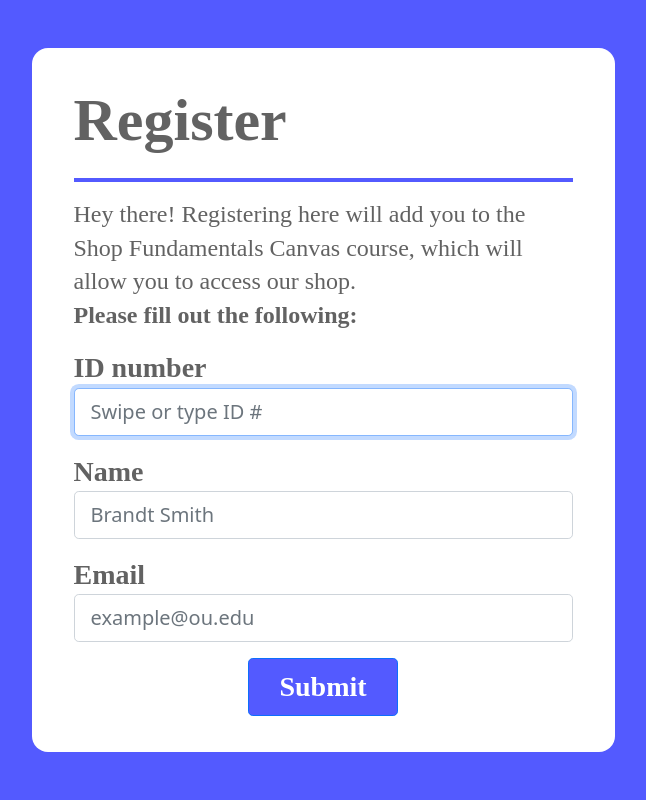
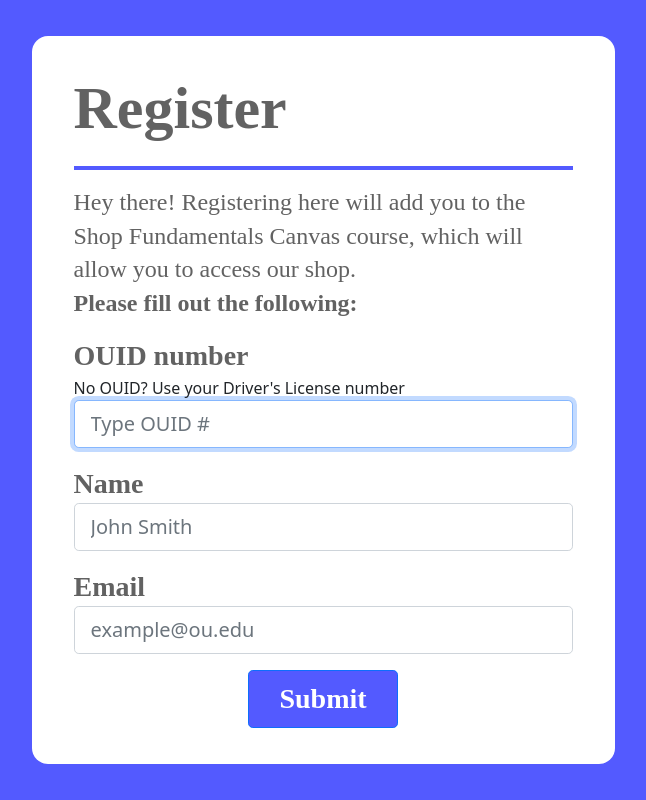
Before and after one commit to 2CATteam/FabLabSwipeLogin, a website: page static/enrollView.html in a window 1280 px wide. Shown: the whole page, without its empty margins (317-963 px from the left). Drawn offline with nearby package versions, Linux system fonts and the light colour scheme; a web font is replaced by a local one.

Commit message:
Making minor UI changes

```diff
--- a/main.js
+++ b/main.js
@@ -333,7 +333,7 @@ for (let i in instances) {
         router.get(`/${instances[i].certs[j].name.replace(/\W/g, '')}`, (req, res) => {
             //Using Pug (a cool library I just learned), render an HTML page representing the Canvas quiz, and send it to the client
             canvasTools.getQuizData(instances[i].certs[j].quizId).then((data) => {
-                res.render("quizTemplate.pug", {data: data})
+                res.render("quizTemplate.pug", {data: data, shopName: i})
             }).catch((err) => {
                 //Error handling
                 console.error(err)
--- a/static/enrollView.html
+++ b/static/enrollView.html
@@ -20,11 +20,13 @@
                     <p class="labelText" style="font-size: 24px;">Hey there! Registering here will add you to the Shop Fundamentals Canvas course, which will allow you to access our shop.
                         <strong>Please fill out the following:</strong></p>
                     <form class="needs-validation" id="registrationForm" novalidate>
-                        <label class="labelText" style="font-size: 28px; font-weight: bold;" for="IDInput">ID number</label>
-                        <input id="IDInput" class="form-control form-control-lg mb-3" type="text" placeholder="Swipe or type ID #" required>
+                        <label class="labelText" style="font-size: 28px; font-weight: bold;" for="IDInput">OUID number</label>
+                        <br/>
+                        <label for="IDInput">No OUID? Use your Driver's License number</label>
+                        <input id="IDInput" class="form-control form-control-lg mb-3" type="text" placeholder="Type OUID #" required>
                         <div class="invalid-feedback">Invalid ID</div>
                         <label class="labelText" style="font-size: 28px; font-weight: bold;" for="NameInput">Name</label>
-                        <input id="NameInput" class="form-control form-control-lg mb-3" type="text" placeholder="Brandt Smith" required>
+                        <input id="NameInput" class="form-control form-control-lg mb-3" type="text" placeholder="John Smith" required>
                         <label class="labelText" style="font-size: 28px; font-weight: bold;" for="EmailInput">Email</label>
                         <input id="EmailInput" class="form-control form-control-lg mb-3" type="text" placeholder="example@ou.edu" required>
                         <div style="display: flex; justify-content: space-around;">
--- a/static/quizTemplate.pug
+++ b/static/quizTemplate.pug
@@ -39,6 +39,7 @@ html
                 //Ask for email
                 form
                     p Please enter the email associated with your account.
+                    p If you have not already registered for an account with this shop, first #[a(href="/" + shopName + "/enroll") register here!]
                     input#emailInput.form-control(type="email" placeholder="example@ou.edu")
                 //Submit button
                 button.btn.btn-primary.mt-5(onclick="submit()") Submit
```
Also changed, not shown: static/guestViewNew.html (+1 -1 lines).
